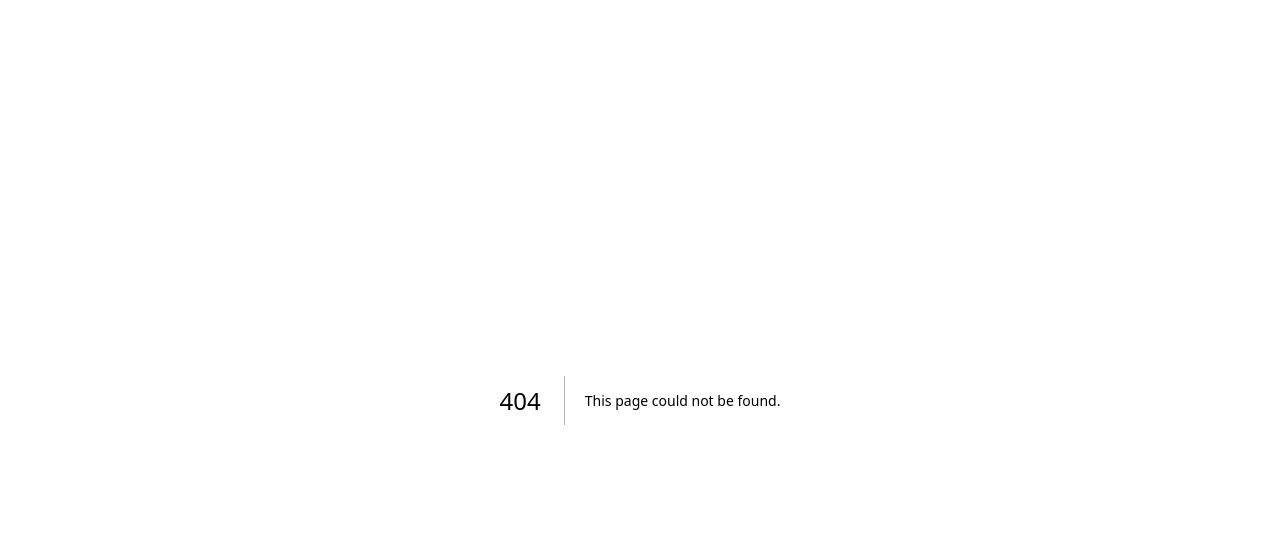
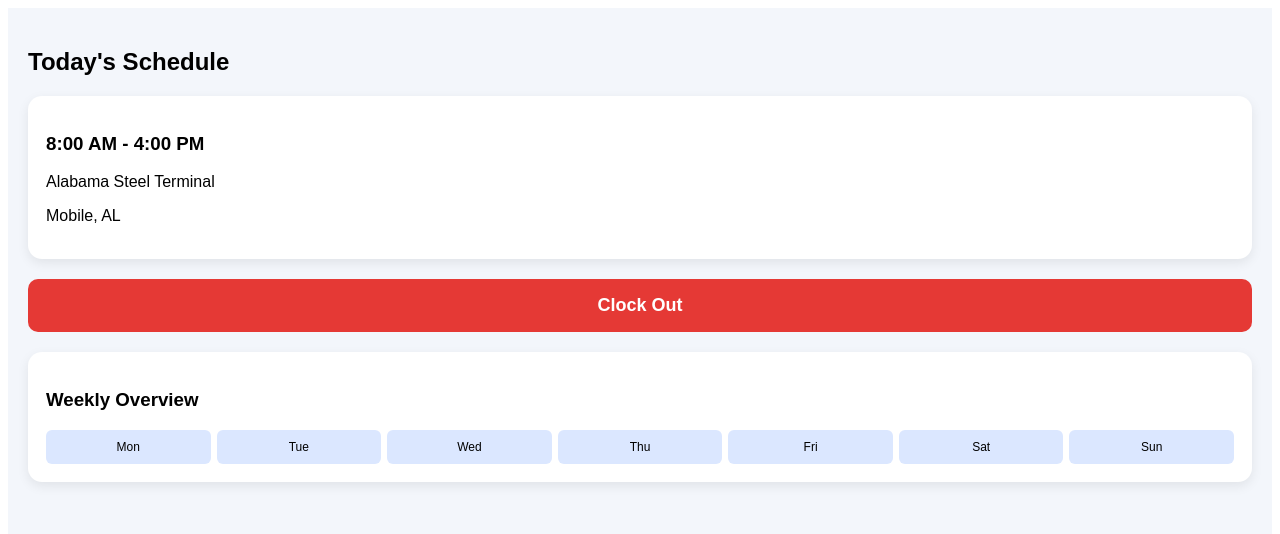
Before and after one commit to jumboslice09/terminal-operations-board, a Next.js app: page /dashboard in a window 1280 px wide. Before the commit this address had no page. Shown: the top 534 px of the page. Built offline with nearby package versions, Linux system fonts and the light colour scheme.

Commit message:
Create page.tsx

```diff
--- /dev/null
+++ b/app/dashboard/page.tsx
@@ -0,0 +1,79 @@
+export default function Dashboard() {
+  return (
+    <main
+      style={{
+        minHeight: "100vh",
+        fontFamily: "Arial, sans-serif",
+        background: "#f3f6fb",
+        padding: 20,
+      }}
+    >
+      <h2 style={{ marginBottom: 20 }}>Today's Schedule</h2>
+
+      <div
+        style={{
+          background: "white",
+          borderRadius: 14,
+          padding: 18,
+          boxShadow: "0 4px 12px rgba(0,0,0,0.08)",
+          marginBottom: 20,
+        }}
+      >
+        <h3>8:00 AM - 4:00 PM</h3>
+        <p>Alabama Steel Terminal</p>
+        <p>Mobile, AL</p>
+      </div>
+
+      <button
+        style={{
+          width: "100%",
+          padding: 16,
+          borderRadius: 10,
+          background: "#e53935",
+          color: "white",
+          fontWeight: "bold",
+          fontSize: 18,
+          border: "none",
+          marginBottom: 20,
+        }}
+      >
+        Clock Out
+      </button>
+
+      <div
+        style={{
+          background: "white",
+          borderRadius: 14,
+          padding: 18,
+          boxShadow: "0 4px 12px rgba(0,0,0,0.08)",
+        }}
+      >
+        <h3>Weekly Overview</h3>
+
+        <div
+          style={{
+            display: "grid",
+            gridTemplateColumns: "repeat(7,1fr)",
+            gap: 6,
+            marginTop: 10,
+          }}
+        >
+          {["Mon","Tue","Wed","Thu","Fri","Sat","Sun"].map((day)=>(
+            <div
+              key={day}
+              style={{
+                background:"#dbe7ff",
+                padding:10,
+                borderRadius:6,
+                textAlign:"center",
+                fontSize:12
+              }}
+            >
+              {day}
+            </div>
+          ))}
+        </div>
+      </div>
+    </main>
+  );
+}
```
